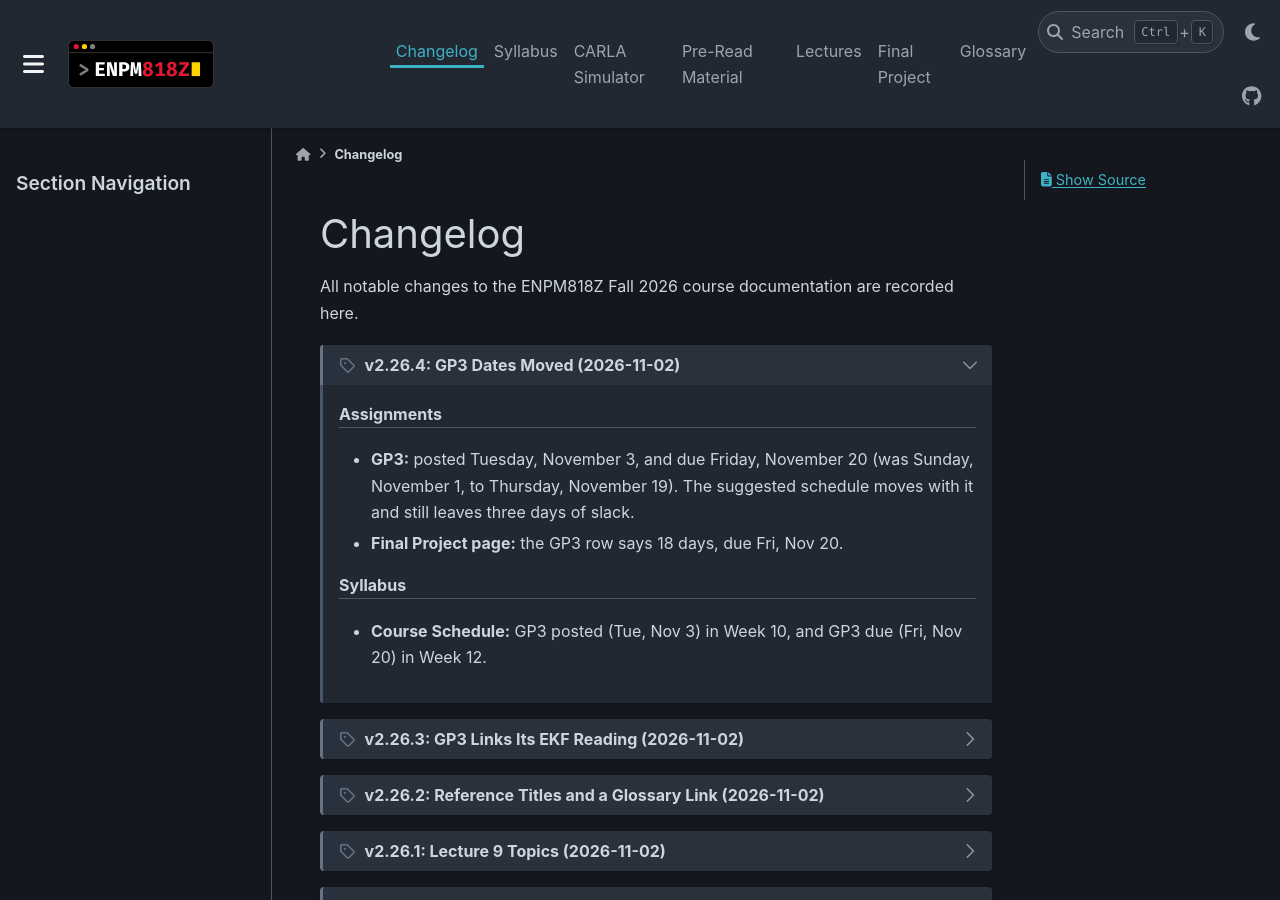
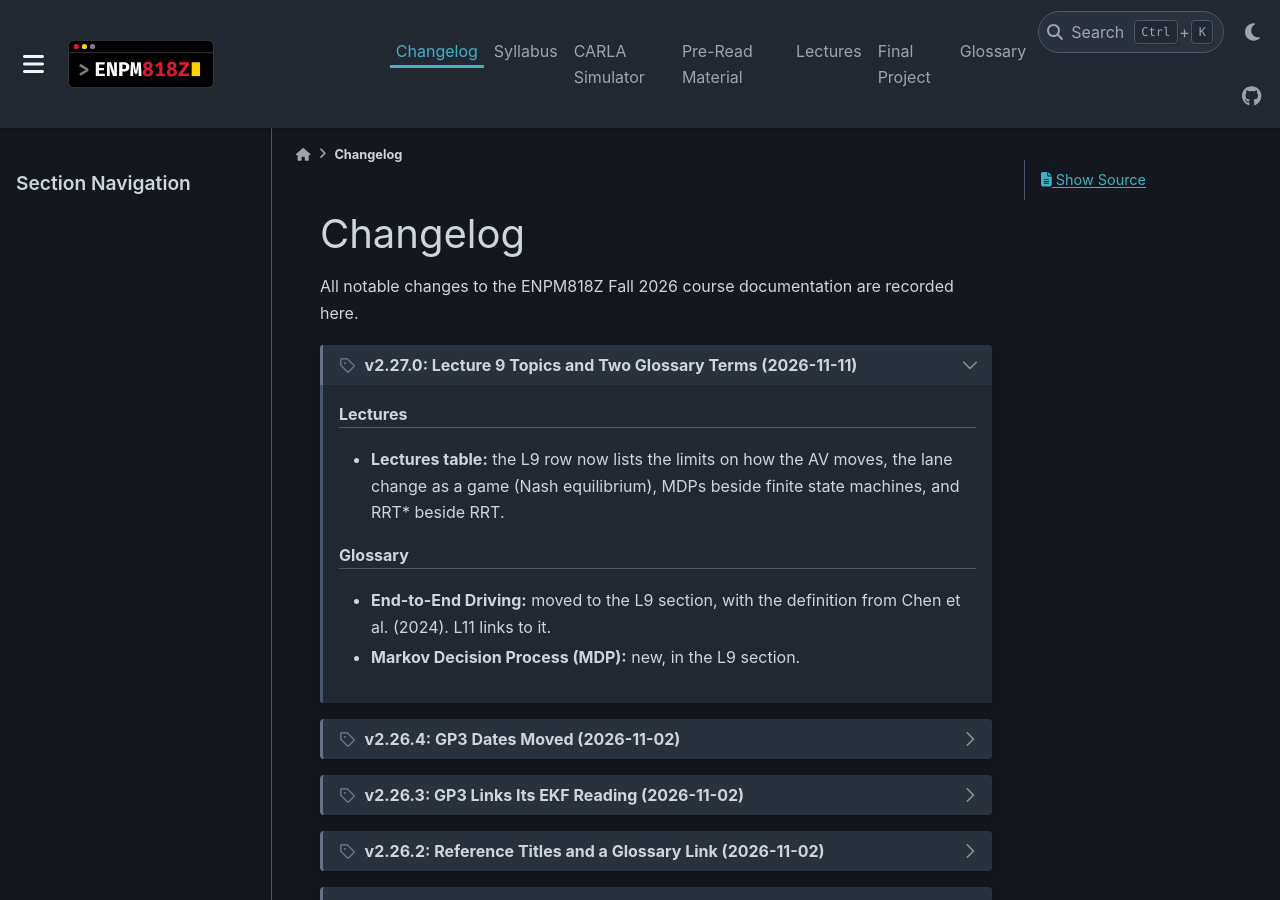
Before and after one commit to zeidk/enpm818z-fall-2026-docs, a Sphinx documentation site: the page built from docs/source/changelog/changelog.rst, in a window 1280 px wide and 900 px high. Built offline with Sphinx 7.4.7 and the PyData theme 0.15.4, drawn with Linux system fonts in a browser that asks for light colours; pages that are not in the unit, such as notebooks, are missing from menus.

Commit message:
Changelog v2.27.0: L9 topics row and two glossary terms

```diff
--- a/docs/source/changelog/changelog.rst
+++ b/docs/source/changelog/changelog.rst
@@ -5,10 +5,27 @@ Changelog
 All notable changes to the ENPM818Z Fall 2026 course documentation are recorded here.
 
 
+.. dropdown:: v2.27.0: Lecture 9 Topics and Two Glossary Terms (2026-11-11)
+   :icon: tag
+   :class-container: sd-border-success
+   :open:
+
+   .. rubric:: Lectures
+
+   - **Lectures table:** the L9 row now lists the limits on how the AV
+     moves, the lane change as a game (Nash equilibrium), MDPs beside finite
+     state machines, and RRT* beside RRT.
+
+   .. rubric:: Glossary
+
+   - **End-to-End Driving:** moved to the L9 section, with the definition
+     from Chen et al. (2024). L11 links to it.
+   - **Markov Decision Process (MDP):** new, in the L9 section.
+
+
 .. dropdown:: v2.26.4: GP3 Dates Moved (2026-11-02)
    :icon: tag
    :class-container: sd-border-success
-   :open:
 
    .. rubric:: Assignments
 
```
